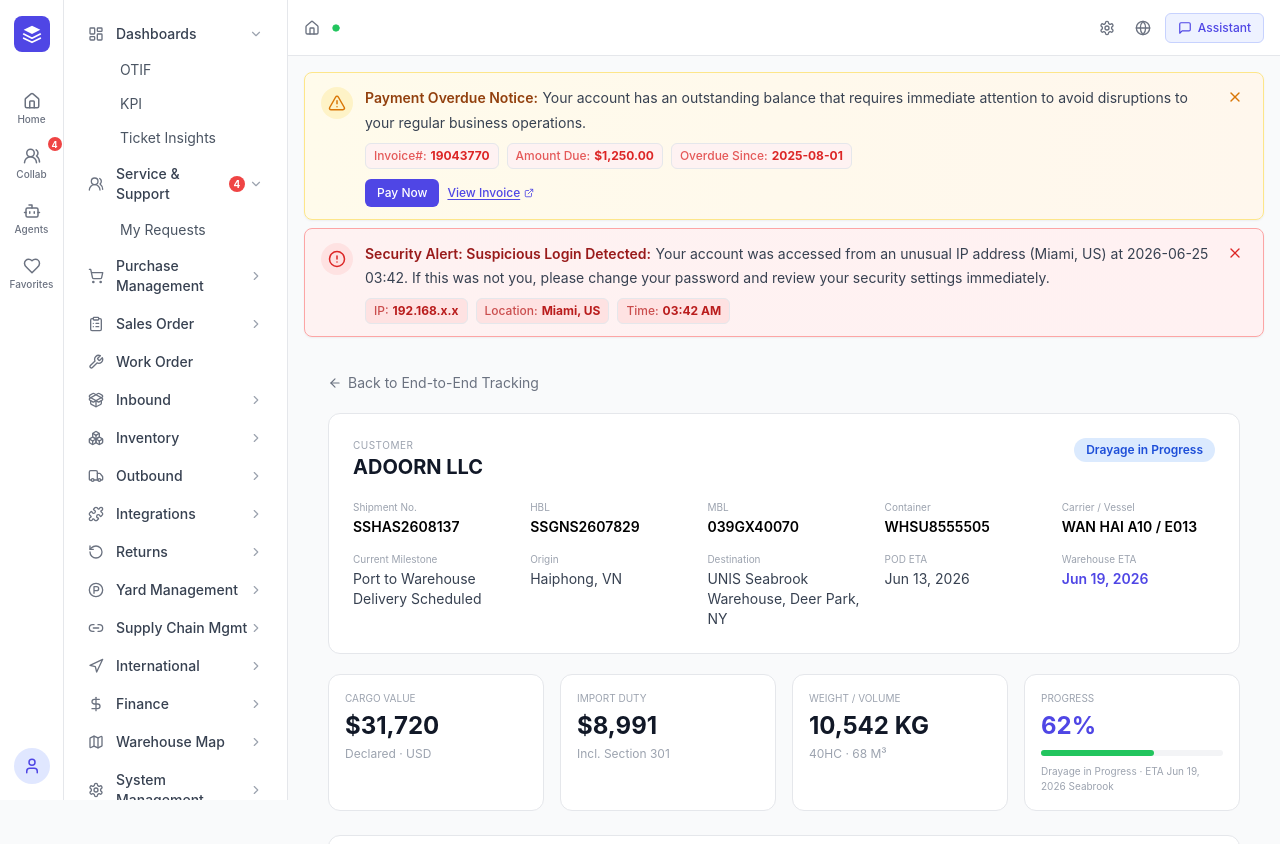
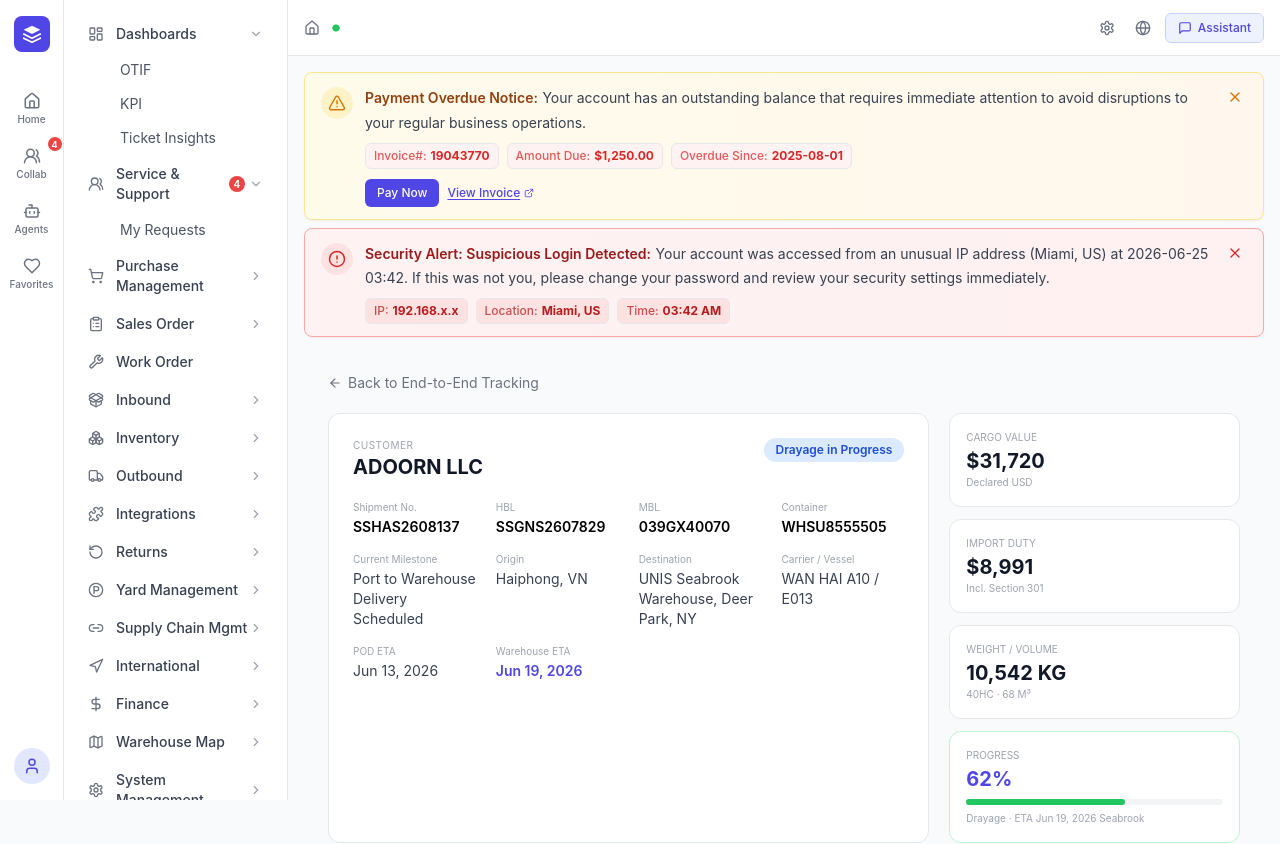
Before and after one commit to WYJade/CP-Announcement-management, a React (Vite) app: page /international/tracking/1 in a window 1280 px wide. Shown: the top 844 px of the page. Built offline with nearby package versions, Linux system fonts and the light colour scheme.

Commit message:
feat: left-right layout for summary+stats, add Returned status to Drayage

```diff
--- a/src/components/International/IntlTracking.tsx
+++ b/src/components/International/IntlTracking.tsx
@@ -40,6 +40,7 @@ function statusColor(status: string) {
   if (status === 'Received') return 'bg-green-100 text-green-700'
   if (status === 'Receiving') return 'bg-lime-100 text-lime-700'
   if (status === 'Delivered') return 'bg-emerald-100 text-emerald-700'
+  if (status === 'Returned') return 'bg-slate-100 text-slate-700'
   if (status === 'In Transit') return 'bg-blue-100 text-blue-700'
   if (status === 'Arrived') return 'bg-indigo-100 text-indigo-700'
   if (status === 'Customs Released') return 'bg-teal-100 text-teal-700'
--- a/src/components/International/IntlTrackingDetail.tsx
+++ b/src/components/International/IntlTrackingDetail.tsx
@@ -40,48 +40,51 @@ export default function IntlTrackingDetail() {
     <div className="p-6 max-w-5xl mx-auto">
       <button onClick={() => navigate('/international/tracking')} className="flex items-center gap-1.5 text-sm text-gray-500 hover:text-gray-700 mb-5"><ArrowLeft size={14} /> Back to End-to-End Tracking</button>
 
-      {/* ─── Summary ─── */}
-      <div className="bg-white border border-gray-200 rounded-xl p-6 mb-5">
+      {/* ─── Summary (left) + Stats (right) side by side ─── */}
+      <div className="grid grid-cols-3 gap-5 mb-6">
+        {/* Left: Summary - 2 cols wide */}
+        <div className="col-span-2 bg-white border border-gray-200 rounded-xl p-6">
           <div className="flex items-start justify-between mb-4">
             <div><p className="text-[10px] text-gray-400 uppercase tracking-wider">Customer</p><h1 className="text-xl font-bold text-gray-900">{D.customer}</h1></div>
             <span className="px-3 py-1 text-xs font-semibold bg-blue-100 text-blue-700 rounded-full">{D.status}</span>
           </div>
-        <div className="grid grid-cols-5 gap-x-6 gap-y-3 text-sm">
+          <div className="grid grid-cols-4 gap-x-5 gap-y-3 text-sm">
             <div><p className="text-[10px] text-gray-400">Shipment No.</p><p className="font-semibold">{D.shipmentNo}</p></div>
             <div><p className="text-[10px] text-gray-400">HBL</p><p className="font-semibold">{D.hbl}</p></div>
             <div><p className="text-[10px] text-gray-400">MBL</p><p className="font-semibold">{D.mbl}</p></div>
             <div><p className="text-[10px] text-gray-400">Container</p><p className="font-semibold">{D.container}</p></div>
-          <div><p className="text-[10px] text-gray-400">Carrier / Vessel</p><p className="font-semibold">{D.vessel}</p></div>
             <div><p className="text-[10px] text-gray-400">Current Milestone</p><p className="text-gray-700">{D.milestone}</p></div>
             <div><p className="text-[10px] text-gray-400">Origin</p><p className="text-gray-700">{D.origin}</p></div>
             <div><p className="text-[10px] text-gray-400">Destination</p><p className="text-gray-700">{D.destination}</p></div>
+            <div><p className="text-[10px] text-gray-400">Carrier / Vessel</p><p className="text-gray-700">{D.vessel}</p></div>
             <div><p className="text-[10px] text-gray-400">POD ETA</p><p className="text-gray-700">{D.podEta}</p></div>
             <div><p className="text-[10px] text-gray-400">Warehouse ETA</p><p className="font-semibold text-primary-600">{D.whEta}</p></div>
           </div>
         </div>
 
-      {/* ─── Stats ─── */}
-      <div className="grid grid-cols-4 gap-4 mb-6">
+        {/* Right: Stats - 1 col */}
+        <div className="space-y-3">
           <div className="bg-white border border-gray-200 rounded-xl p-4">
             <p className="text-[10px] text-gray-400 uppercase">Cargo Value</p>
-          <p className="text-2xl font-bold text-gray-900 mt-1">$31,720</p>
-          <p className="text-xs text-gray-400 mt-1">Declared &middot; USD</p>
+            <p className="text-xl font-bold text-gray-900 mt-0.5">$31,720</p>
+            <p className="text-[10px] text-gray-400">Declared USD</p>
           </div>
           <div className="bg-white border border-gray-200 rounded-xl p-4">
             <p className="text-[10px] text-gray-400 uppercase">Import Duty</p>
-          <p className="text-2xl font-bold text-gray-900 mt-1">$8,991</p>
-          <p className="text-xs text-gray-400 mt-1">Incl. Section 301</p>
+            <p className="text-xl font-bold text-gray-900 mt-0.5">$8,991</p>
+            <p className="text-[10px] text-gray-400">Incl. Section 301</p>
           </div>
           <div className="bg-white border border-gray-200 rounded-xl p-4">
             <p className="text-[10px] text-gray-400 uppercase">Weight / Volume</p>
-          <p className="text-2xl font-bold text-gray-900 mt-1">{D.totalWeight}</p>
-          <p className="text-xs text-gray-400 mt-1">40HC &middot; {D.volume}</p>
+            <p className="text-xl font-bold text-gray-900 mt-0.5">{D.totalWeight}</p>
+            <p className="text-[10px] text-gray-400">40HC &middot; {D.volume}</p>
           </div>
-        <div className="bg-white border border-gray-200 rounded-xl p-4">
+          <div className="bg-white border border-green-200 rounded-xl p-4">
             <p className="text-[10px] text-gray-400 uppercase">Progress</p>
-          <p className="text-2xl font-bold text-primary-600 mt-1">{D.progress}%</p>
-          <div className="h-1.5 bg-gray-100 rounded-full mt-2"><div className="h-full bg-green-500 rounded-full" style={{width:`${D.progress}%`}} /></div>
-          <p className="text-[10px] text-gray-400 mt-2">Drayage in Progress &middot; ETA {D.whEta} Seabrook</p>
+            <p className="text-xl font-bold text-primary-600 mt-0.5">{D.progress}%</p>
+            <div className="h-1.5 bg-gray-100 rounded-full mt-1.5"><div className="h-full bg-green-500 rounded-full" style={{width:`${D.progress}%`}} /></div>
+            <p className="text-[10px] text-gray-400 mt-1.5">Drayage &middot; ETA {D.whEta} Seabrook</p>
+          </div>
         </div>
       </div>
 
```
Lines whose indentation alone changed are shown as unchanged.
